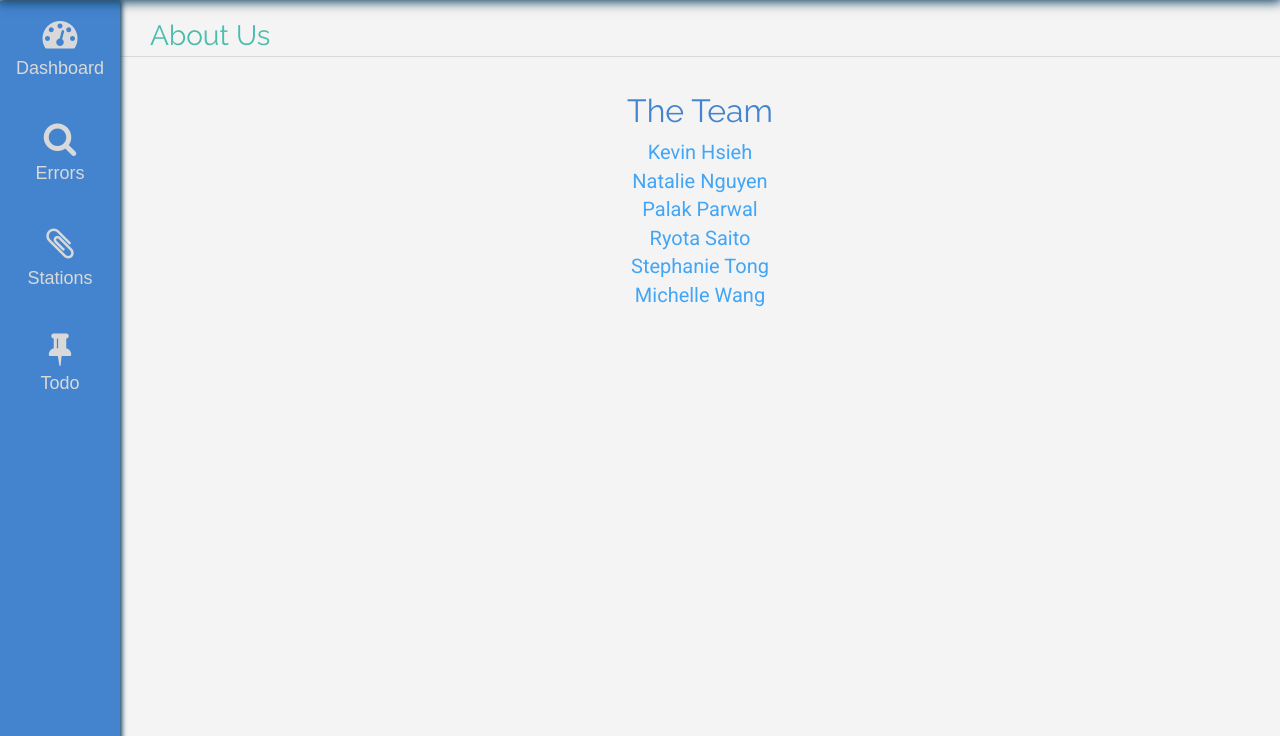
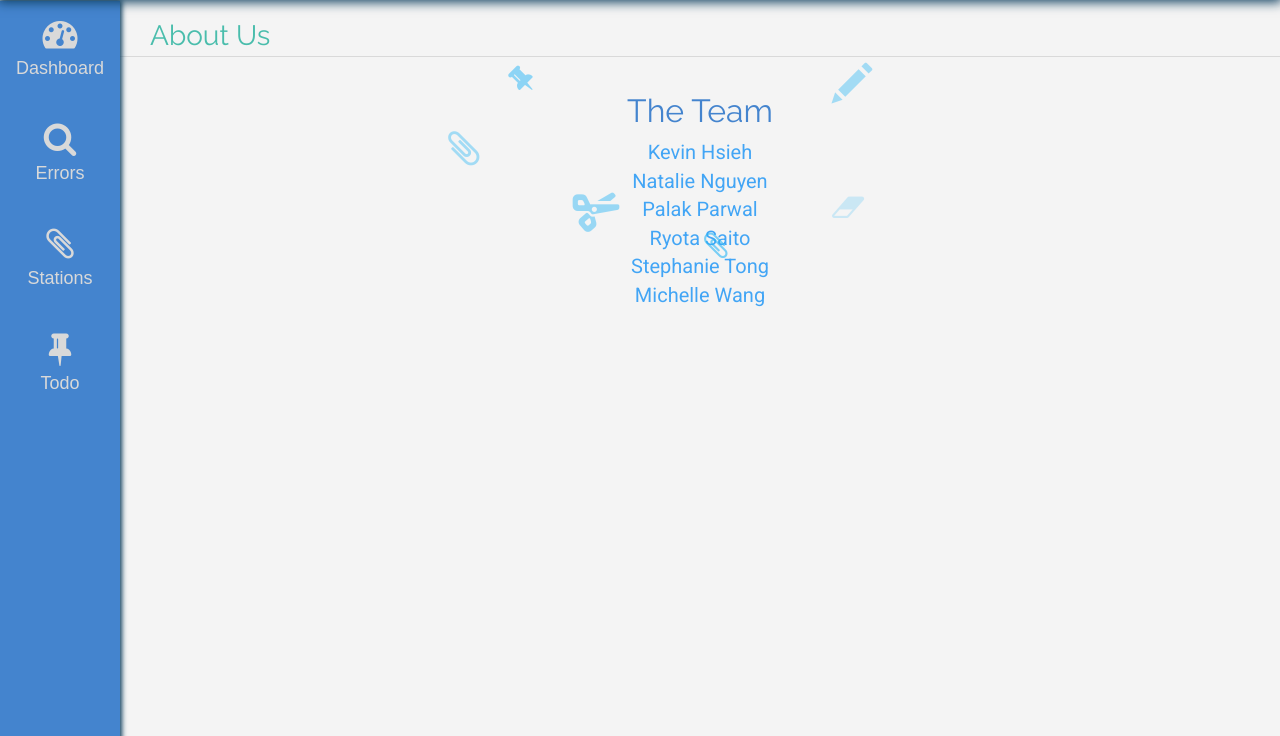
Before and after one commit to khsieh/Stationerry, a Django app: a page that uses StationerryWeb/StationerryWebApp/templates/stationerry/base.html in a window 1280 px wide. Shown: the part 64-800 px from the top of the page. Run offline with Django 3.2, Linux system fonts and the light colour scheme; a user stored in the database is signed in; style sheets or scripts are compiled from the project's sources; some libraries are stand-ins or nearby versions.

Commit message:
Added account page

```diff
--- a/StationerryWeb/StationerryWebApp/static/css/info.css
+++ b/StationerryWeb/StationerryWebApp/static/css/info.css
@@ -18,5 +18,73 @@ h1 {
 	font-size: 20px;
 }
 
-.team-member-div {
+#pencil {
+	position: absolute;
+	top: 0;
+	left: 0;
+	margin-top: 10%;
+	margin-left: 65%;
+	color: #29b6f6;
+	font-size: 40px;
+	opacity: .4;
 }
+
+#scissors {
+	position: absolute;
+	top: 0;
+	left: 0;
+	margin-top: 20%;
+	margin-left: 45%;
+	color: #29b6f6;
+	font-size: 40px;
+	opacity: .45;
+}
+
+#tack {
+	position: absolute;
+	top: 0;
+	left: 0;
+	margin-top: 10%;
+	margin-left: 40%;
+	font-size: 30px;
+	color: #29b6f6;
+	opacity: .5;
+	-webkit-transform: rotate(315deg);
+    -moz-transform: rotate(315deg);
+    -ms-transform: rotate(315deg);
+    -o-transform: rotate(315deg);
+    transform: rotate(315deg);
+}
+
+#eraser {
+	position: absolute;
+	top: 0;
+	left: 0;
+	margin-top: 20%;
+	margin-left: 65%;
+	font-size: 30px;
+	color: #29b6f6;
+	opacity: .2;
+}
+
+#paperclip {
+	position: absolute;
+	top: 0;
+	left: 0;
+	margin-top: 23%;
+	margin-left: 55%;
+	font-size: 30px;
+	color: #29b6f6;
+	opacity: .6;
+}
+
+#paperclip2 {
+	position: absolute;
+	top: 0;
+	left: 0;
+	margin-top: 15%;
+	margin-left: 35%;
+	font-size: 40px;
+	color: #29b6f6;
+	opacity: .4;
+}
--- a/StationerryWeb/StationerryWebApp/templates/stationerry/base.html
+++ b/StationerryWeb/StationerryWebApp/templates/stationerry/base.html
@@ -54,7 +54,7 @@
             <div id="navbar" class="navbar-collapse collapse">
 
               <ul class="nav navbar-nav navbar-right">
-                <li role="presentation"><a href="#account"><i class="fa fa-user fa-2x"></i></a></li>
+                <li role="presentation"><a href="{% url 'account' %}"><i class="fa fa-user fa-2x"></i></a></li>
                 <li role="presentation"><a href="#notifications"><i class="fa fa-bell fa-2x"></i></a></li>
                 <li role="presentation"><a href="#mail"><i class="fa fa-envelope fa-2x"></i></a></li>
                 <li role="presentation"><a href="{% url 'info' %}"><i class="fa fa-question-circle-o fa-2x"></i></a></li>
--- a/StationerryWeb/StationerryWebApp/templates/stationerry/info.html
+++ b/StationerryWeb/StationerryWebApp/templates/stationerry/info.html
@@ -9,6 +9,7 @@
 {% block header %} About Us {% endblock %}
 
 {% block content %}
+
 <div id="all-members-div">
 	<h1>The Team</h1>
 	<div class="team-member-div">
@@ -30,4 +31,12 @@
 		Michelle Wang
 	</div>
 </div>
+
+<span class="glyphicon glyphicon-pencil" id="pencil"></span>
+<i class="fa fa-eraser" id="eraser" aria-hidden="true"></i>
+<span class="glyphicon glyphicon-scissors" id="scissors"></span>
+<i class="fa fa-thumb-tack" id="tack" aria-hidden="true"></i>
+<i class="fa fa-paperclip" id="paperclip" aria-hidden="true"></i>
+<i class="fa fa-paperclip fa-rotate-180" id="paperclip2" aria-hidden="true"></i>
+
 {% endblock %}
--- a/StationerryWeb/StationerryWebApp/urls.py
+++ b/StationerryWeb/StationerryWebApp/urls.py
@@ -49,5 +49,6 @@ urlpatterns = [
     url(r'^errors/$', views.errors, name='errors'),
     url(r'^dashboard/$', views.dashboard, name='dashboard'),
     url(r'^stations/$', views.projects, name='projects'),
-    url(r'^aboutus/$', views.info, name='info')
+    url(r'^aboutus/$', views.info, name='info'),
+    url(r'^account/$', views.account, name='account')
 ]
--- a/StationerryWeb/StationerryWebApp/views.py
+++ b/StationerryWeb/StationerryWebApp/views.py
@@ -26,6 +26,7 @@ ERRORS_TEMPLATE = 'stationerry/errors.html'
 REGISTER_TEMPLATE = 'stationerry/register.html'
 PROJECTS_TEMPLATE = 'stationerry/projects.html'
 INFO_TEMPLATE = 'stationerry/info.html'
+ACCOUNT_TEMPLATE = 'stationerry/account.html'
 
 # This is the homepage
 def home(request):
@@ -150,3 +151,15 @@ def projects(request):
 @login_required
 def info(request):
     return render(request, INFO_TEMPLATE, {})
+
+@login_required
+def account(request):
+    user = User.objects.get(username=request.user)
+
+    username = user.username
+    name = user.first_name + ' ' + user.last_name
+    email = user.email
+    date_joined = user.date_joined
+    last_login = user.last_login
+
+    return render(request, ACCOUNT_TEMPLATE, {})
```
Also changed, not shown: StationerryWeb/StationerryWebApp/static/css/account.css (added, +9 -0 lines), StationerryWeb/StationerryWebApp/templates/stationerry/account.html (added, +17 -0 lines).
